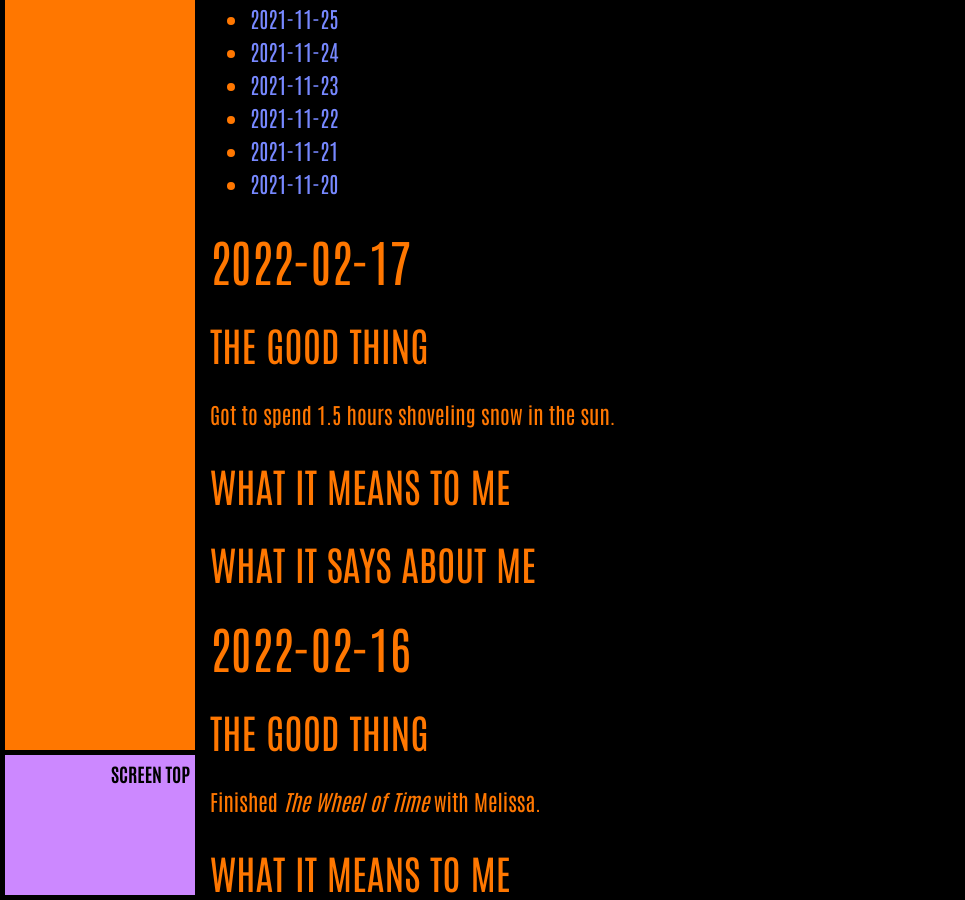
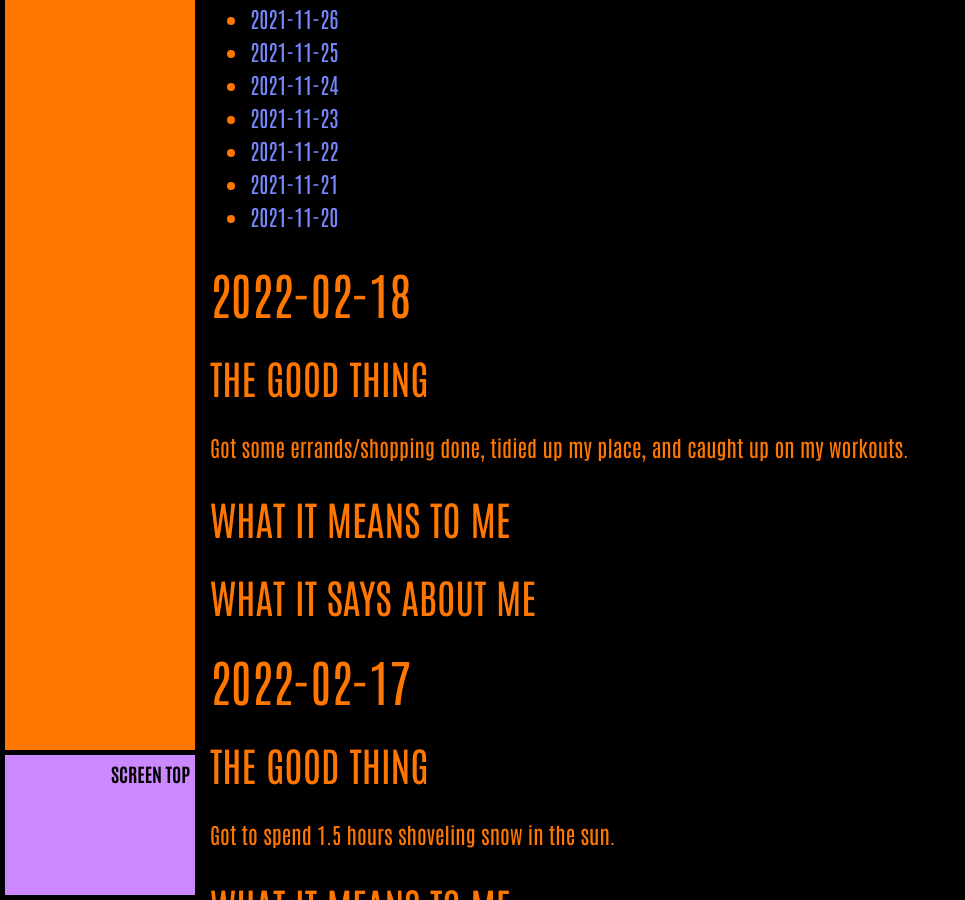
Before and after one commit to ArthurZey/arthurzey.github.io, a Jekyll site: the page built from _pages/one-good-thing.md, in a window 1280 px wide and 900 px high, scrolled down 2497 px. Shown: the whole window, without its empty margins (0-965 px from the left). Built offline with Jekyll 4.4.1, drawn with Linux system fonts in a browser that asks for light colours.

Commit message:
added stub for 2022-02-18

```diff
--- a/_pages/one-good-thing.md
+++ b/_pages/one-good-thing.md
@@ -12,6 +12,16 @@
 * TOC
 {:toc}
 {::options toc_levels="2" /}
+
+## 2022-02-18
+### The Good Thing
+Got some errands/shopping done, tidied up my place, and caught up on my workouts.
+### What It Means to Me
+
+### What It Says about Me
+
+
+
 
 ## 2022-02-17
 ### The Good Thing
```
Also changed, not shown: other parts of _pages/one-good-thing.md (+1 -1 lines).
